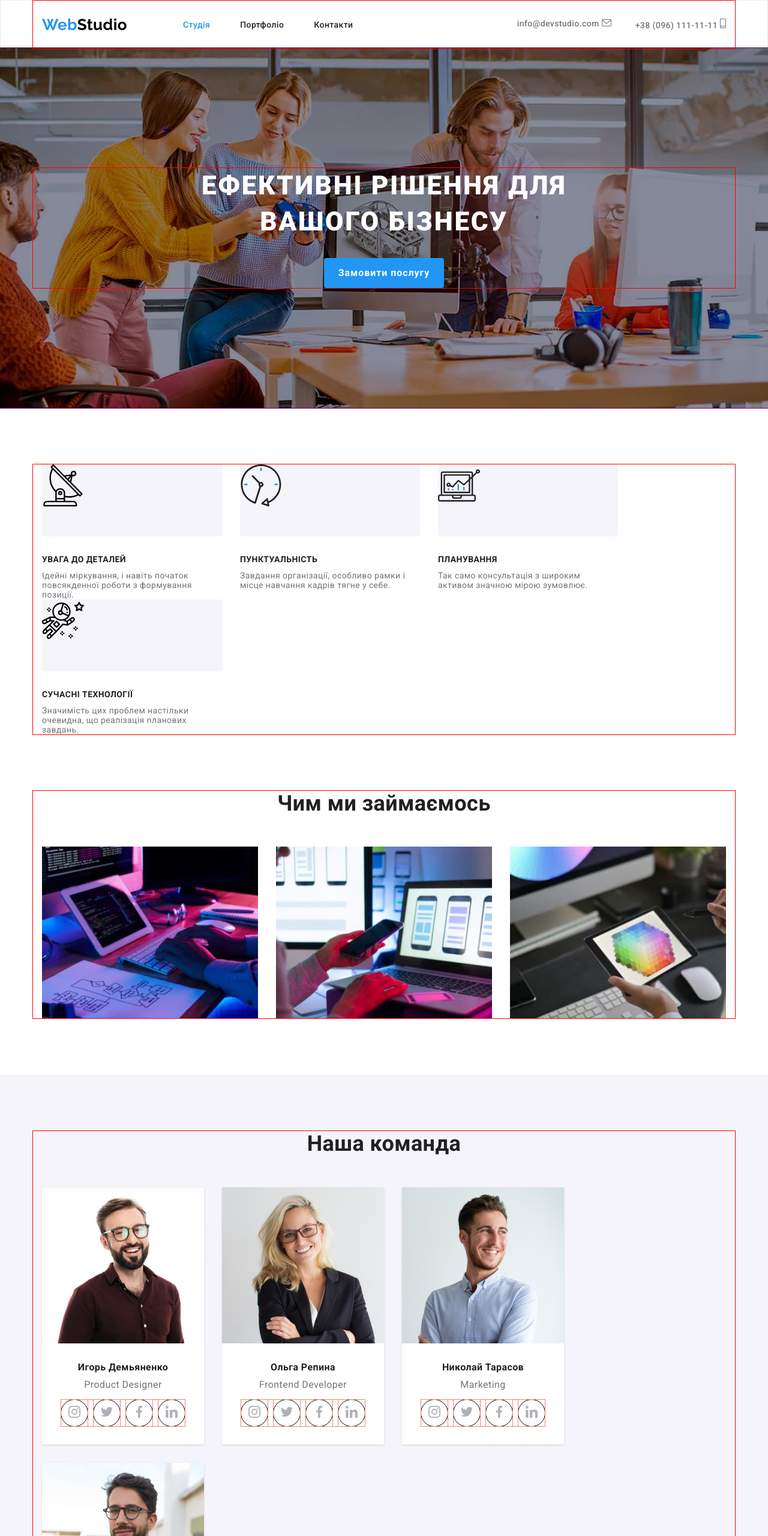
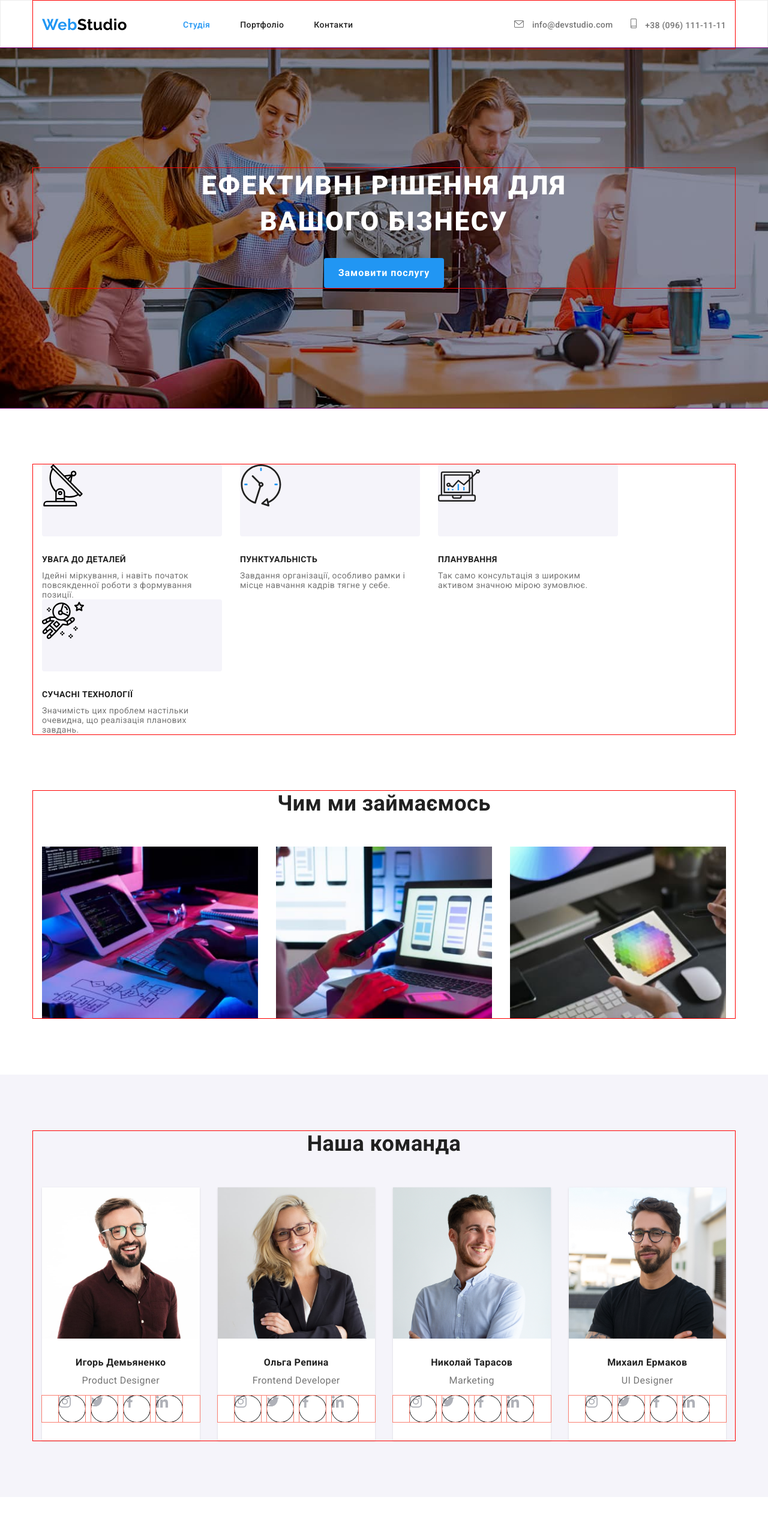
Before and after one commit to Nancy311/goit-markup-hw-04, a plain HTML site: page index.html in a window 1280 px wide. Shown: the top 2560 px of the page at 60% size. Drawn offline with nearby package versions, Linux system fonts and the light colour scheme.

Commit message:
envelope

```diff
--- a/css/styles.css
+++ b/css/styles.css
@@ -178,44 +178,54 @@ cursor: pointer;
 .contacts-list {
   display: flex;
   margin-left: auto; /*прижимает вправо до концф контейнера*/
+  align-items: center;
+  /* align-content: baseline; */
+  font-size: 14px;
+  font-weight: 500;
+  line-height: 1.17;
+  letter-spacing: 0.02em;
+  text-align: left;
+  gap: 30px;
 }
 
-.contacts-list-item:hover,
-.contacts-list-item:focus {
-  color: var(--accnt-color);
+.contacts-list-item{
+    display: inline-block;
+    text-decoration: none;
+    color: rgba(117, 117, 117, 1);
 }
 
-.contacts-list-item + .contacts-list-item {
-  margin-left: 40px;
-}
+.mail-tel {
 
-.mail,
-.tel {
+  /* align-content: baseline; */
   color: rgba(117, 117, 117, 1);
   text-decoration: none;
 }
 
-.mail:hover,
-.tel:focus,
-.tel:hover,
-.mail:focus {
+
+
+.icon-smartphone {
+  fill: currentColor;
+  width: 10px;
+  height: 16px;
+  margin-right: 10px;
+}
+
+.icon-envelope {
+  fill: currentColor;
+  width: 16px;
+  height: 12px;
+  margin-right: 10px;
+}
+
+.mail-tel:hover,
+.mail-tel:focus {
   color: var(--accent-color);
 }
 
-.icon-smartphone {
-  width: 10px;
-  height: 16px;
-  fill: rgba(117, 117, 117, 1);
-}
-
-.icon-envelope {
-  width: 16px;
-  height: 12px;
-  fill: rgba(117, 117, 117, 1);
-}
-
 .icon-smartphone:hover,
-.icon-envelope:hover {
+.icon-smartphone:focus,
+.icon-envelope:hover,
+.icon-envelope:focus {
   fill: var(--accent-color);
 }
 
@@ -456,42 +466,53 @@ button:focus {
   color: #212121;
 }
 
+/* ---------------------Social icons____ */
 .social-list {
   display: flex;
-  margin: 0px 32px 30px 32px;
+  justify-content: center;
+  /* margin: 0px 32px 30px 32px; */
+  margin-bottom: 30px;
   outline: 1px solid salmon;
-  gap: 10px;
 }
 
 .social-list-item {
-  display: inline-flex;
+  width: 44px;
+  height: 44px;
+  margin-left: 10px;
   outline: 1px solid salmon;
+}
+
+.social-list-item:nth-child(1) {
+  margin-left: 0;
 }
 
 .icon-link {
   padding: 0;
   border: none;
-  display: inline-block;
-  width: 44px;
-  height: 44px;
-  background: rgba(255, 255, 255, 1);
+  display: flex;
+  align-content: center;
+  justify-content: center;
+  width: 100%;
+  height: 100%;
+  background-color: rgba(255, 255, 255, 1);
+  color: rgba(
+    175,
+    177,
+    184,
+    1
+  ); /*задаем цвет чтоб задать потом киррент колир тогда ховер будет легко поставить */
   border-radius: 50%;
   outline: 1px solid black;
-  align-content: center;
-  text-align: center;
-}
-.icon-link:hover {
-  background-color: var(--accent-color);
 }
 
 .icon {
-  width: 20px;
-  height: 20px;
-  fill: rgba(175, 177, 184, 1);
+  fill: currentColor;
 }
 
-.icon:hover {
-  fill: rgba(255, 255, 255, 1);
+.icon-link:hover,
+.icon-link:focus {
+  background-color: var(--accent-color);
+  color: rgba(255, 255, 255, 1);
 }
 
 /* -------------Clients-------------------------- */
@@ -502,6 +523,7 @@ button:focus {
   margin: 0;
   margin-right: -30px;
   margin-top: -30px;
+
 }
 
 .clients-item {
@@ -510,13 +532,17 @@ button:focus {
   margin-right: 30px;
   margin-top: 30px;
   height: 92px;
+  display: flex;
+  align-content: center;
+  text-align: center;
+  justify-content: center;
 }
 
 .clients-link {
-  display: inline-block;
+  display: flex;
+  align-content: center;
+  justify-content: center;
   width: 170px;
-  align-content: center;
-  text-align: center;
 }
 
 .icon-clients {
@@ -540,11 +566,11 @@ button:focus {
   background: #2f303a;
 }
 
-.footer-section{
+.footer-section {
   display: flex;
 }
 
-.logo-adress{
+.logo-adress {
   display: block;
 }
 .footer-logo {
@@ -568,7 +594,6 @@ button:focus {
   color: #ffffff;
   text-decoration: none;
 }
-
 
 .adress-list {
   margin-top: 28px;
@@ -636,14 +661,12 @@ button:focus {
 }
 .footer-icon-link:hover {
   background-color: var(--accent-color);
-;
 }
 
 .footer-icon {
   width: 20px;
   height: 20px;
-  fill:rgba(255, 255, 255, 1);
-;
+  fill: rgba(255, 255, 255, 1);
 }
 
 .footer-icon:hover {
--- a/index.html
+++ b/index.html
@@ -41,24 +41,25 @@
 
         <ul class="contacts-list">
           <li class="contacts-list-item">
-            <a href="info@devstudio.com" class="mail">info@devstudio.com</a>
+            <a href="info@devstudio.com" class="mail-tel">
               <svg class="icon-envelope">
                 <use href="./images/symbol-defs.svg#envelope"></use>
               </svg>
+              info@devstudio.com</a
+            >
+
             <!-- <span class="icon"></span> -->
           </li>
           <li class="contacts-list-item">
-            <a href="tel:+380961111111" class="tel"
-              >+38 (096) 111-11-11
-
+            <a href="tel:+380961111111" class="mail-tel">
               <svg class="icon-smartphone">
                 <use href="./images/symbol-defs.svg#smartphone"></use>
               </svg>
+
+              +38 (096) 111-11-11
             </a>
           </li>
         </ul>
-        <!-- <div><a href="info@devstudio.com" class="mail">info@devstudio.com</a></div>
-      <div><a href="tel:+380961111111" class="tel">+38 (096) 111-11-11</a></div> -->
       </section>
     </header>
 
@@ -165,8 +166,8 @@
                         <svg class="icon">
                           <use
                             href="./images/symbol-defs.svg#instagram"
-                            width="20px"
-                            height="20px"
+                            width="20"
+                            height="20"
                           ></use>
                         </svg>
                       </a>
@@ -177,8 +178,8 @@
                         <svg class="icon">
                           <use
                             href="./images/symbol-defs.svg#twitter"
-                            width="20px"
-                            height="20px"
+                            width="20"
+                            height="20"
                           ></use>
                         </svg>
                       </a>
@@ -189,8 +190,8 @@
                         <svg class="icon">
                           <use
                             href="./images/symbol-defs.svg#facebook"
-                            width="20px"
-                            height="20px"
+                            width="20"
+                            height="20"
                           ></use>
                         </svg>
                       </a>
@@ -201,8 +202,8 @@
                         <svg class="icon">
                           <use
                             href="./images/symbol-defs.svg#linkedin"
-                            width="20px"
-                            height="20px"
+                            width="20"
+                            height="20"
                           ></use>
                         </svg>
                       </a>
@@ -410,7 +411,7 @@
             <li class="clients-item">
               <a href="" class="clients-link">
                 <svg class="icon-clients">
-                  <use href="./images/symbol-defs.svg#group1" width="41px" height="47px"></use>
+                  <use href="./images/symbol-defs.svg#group1" width="41" height="47"></use>
                 </svg>
               </a>
             </li>
@@ -418,35 +419,35 @@
             <li class="clients-item">
               <a href="" class="clients-link">
                 <svg class="icon-clients">
-                  <use href="./images/symbol-defs.svg#group2" width="40px" height="52px"></use>
+                  <use href="./images/symbol-defs.svg#group2" width="40" height="52"></use>
                 </svg>
               </a>
             </li>
             <li class="clients-item">
               <a href="" class="clients-link">
                 <svg class="icon-clients">
-                  <use href="./images/symbol-defs.svg#group3" width="44px" height="41px"></use>
+                  <use href="./images/symbol-defs.svg#group3" width="44" height="41"></use>
                 </svg>
               </a>
             </li>
             <li class="clients-item">
               <a href="" class="clients-link">
                 <svg class="icon-clients">
-                  <use href="./images/symbol-defs.svg#group4" width="85px" height="41px"></use>
+                  <use href="./images/symbol-defs.svg#group4" width="85" height="41"></use>
                 </svg>
               </a>
             </li>
             <li class="clients-item">
               <a href="" class="clients-link">
                 <svg class="icon-clients">
-                  <use href="./images/symbol-defs.svg#group5" width="62px" height="45px"></use>
+                  <use href="./images/symbol-defs.svg#group5" width="62" height="45"></use>
                 </svg>
               </a>
             </li>
             <li class="clients-item">
               <a href="" class="clients-link">
                 <svg class="icon-clients">
-                  <use href="./images/symbol-defs.svg#group6" width="94px" height="44px"></use>
+                  <use href="./images/symbol-defs.svg#group6" width="94" height="44"></use>
                 </svg>
               </a>
             </li>
```
Lines whose indentation alone changed are shown as unchanged.
